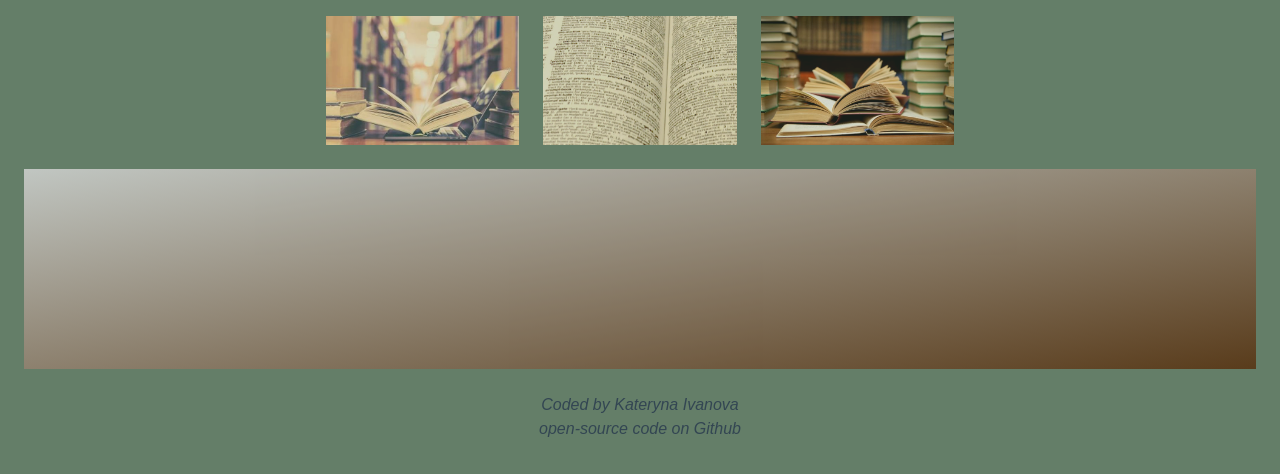
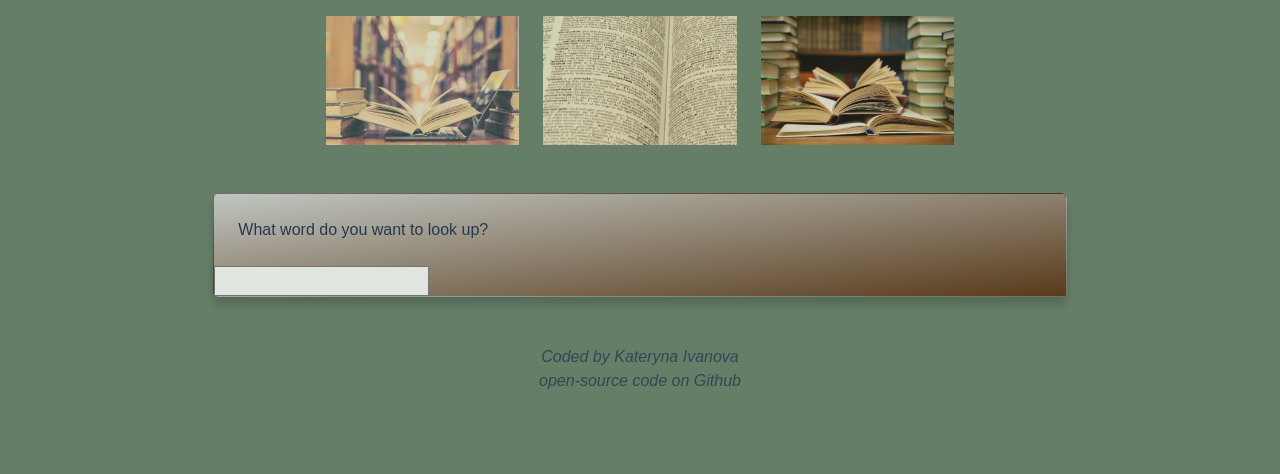
Before and after one commit to KateFesik/dictionary-app-react, a React (Create React App) app: page / in a window 1280 px wide. Shown: the top 474 px of the page. Built offline with nearby package versions, Linux system fonts and the light colour scheme.

Commit message:
add Search engine

```diff
--- a/src/App.css
+++ b/src/App.css
@@ -5,7 +5,3 @@ body {
   cursor: pointer !important;
   opacity: 0.8 !important;
 }
-.card-main {
-  background: var(--background-gradient);
-  height: 200px;
-}
--- a/src/App.js
+++ b/src/App.js
@@ -1,12 +1,13 @@
 import "./App.css";
 import Header from "./Header";
 import Footer from "./Footer";
+import Dictionary from "./Dictionary";
 
 export default function App() {
   return (
     <div className="App">
       <Header />
-      <div className="card-main m-4"></div>
+      <Dictionary />
       <Footer />
     </div>
   );
--- /dev/null
+++ b/src/Dictionary.css
@@ -0,0 +1,9 @@
+.card-main-dictionary {
+  background: var(--background-gradient);
+  display: block;
+  margin: 0 auto;
+  box-shadow: var(--box-shadow);
+  transition: 0.3s;
+  border-radius: 10px;
+  height: max-content !important;
+}
--- /dev/null
+++ b/src/Dictionary.js
@@ -0,0 +1,22 @@
+import React, { useState } from "react";
+import "./Dictionary.css";
+
+export default function Dictionary() {
+  let [keyword, setKeyword] = useState("");
+  function search(event) {
+    event.preventDefault();
+    alert(`Search ${keyword}`);
+  }
+  function handleKeyWordChange(event) {
+    event.preventDefault();
+    setKeyword(event.target.value);
+  }
+  return (
+    <div className="col-8 card card-main-dictionary mt-5 mb-5">
+      <p className="m-4">What word do you want to look up?</p>
+      <form onSubmit={search}>
+        <input type="search" onChange={handleKeyWordChange} />
+      </form>
+    </div>
+  );
+}
```
